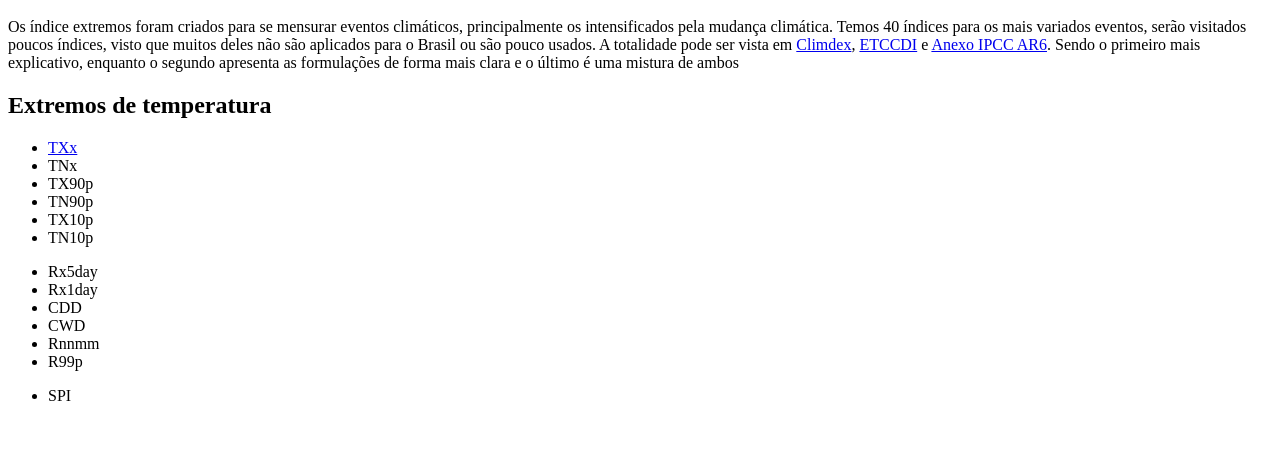
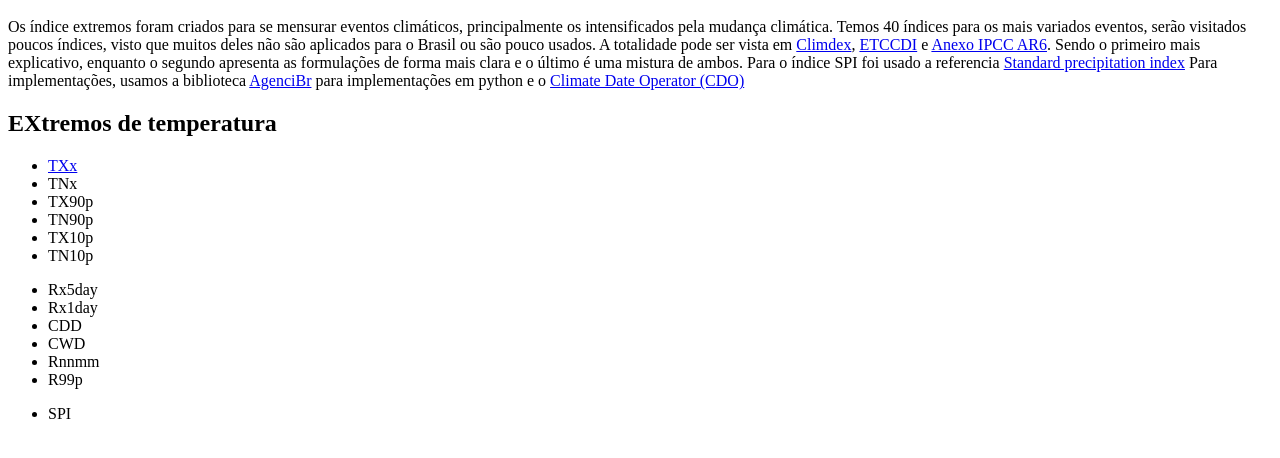
Before and after one commit to thigs0/indices_extremos, a plain HTML site: page index.html in a window 1280 px wide. Shown: the part 120-578 px from the top of the page. Drawn offline with nearby package versions, Linux system fonts and the light colour scheme.

Commit message:
mudança iindex

```diff
--- a/index.html
+++ b/index.html
@@ -27,9 +27,14 @@
             <a href="http://etccdi.pacificclimate.org/list_27_indices.shtml">ETCCDI</a> e
             <a href="https://www.ipcc.ch/report/ar6/wg1/downloads/report/IPCC_AR6_WGI_AnnexVI.pdf">Anexo IPCC AR6</a>.
             Sendo o primeiro mais explicativo, enquanto o segundo apresenta as formulações de
-            forma mais clara e o último é uma mistura de ambos
+            forma mais clara e o último é uma mistura de ambos.
 
-        <h2>Extremos de temperatura</h2>
+            Para o índice SPI foi usado a referencia <a href="https://climatedataguide.ucar.edu/climate-data/standardized-precipitation-index-spi"> Standard precipitation index</a>
+
+
+            Para implementações, usamos a biblioteca <a href="https://github.com/thigs0/AgenciBr"> AgenciBr</a> para implementações em python e o
+            <a href="https://code.mpimet.mpg.de/projects/cdo/embedded/index.html"> Climate Date Operator (CDO)</a>
+        <h2>EXtremos de temperatura</h2>
 
         <ul>
             <li> <a href="./temperature/TXx.html"> TXx</a> </li>
```
